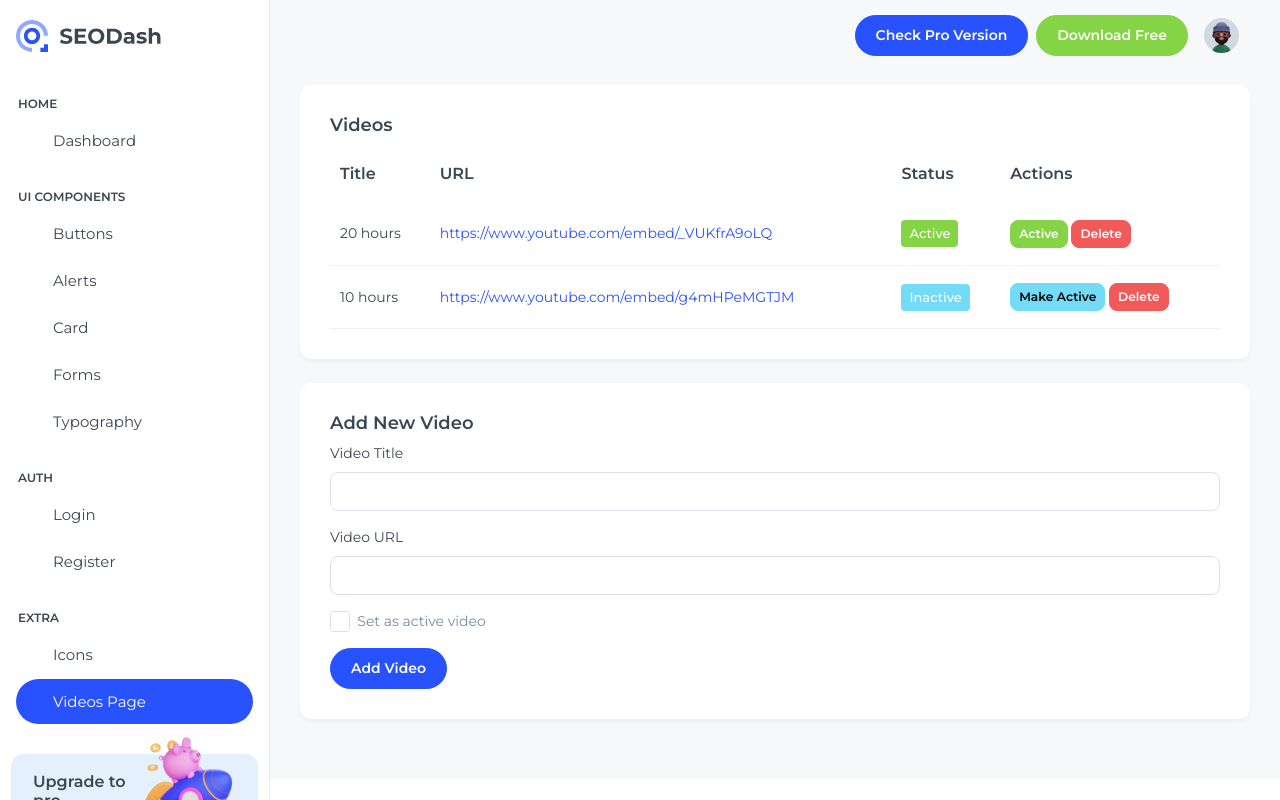
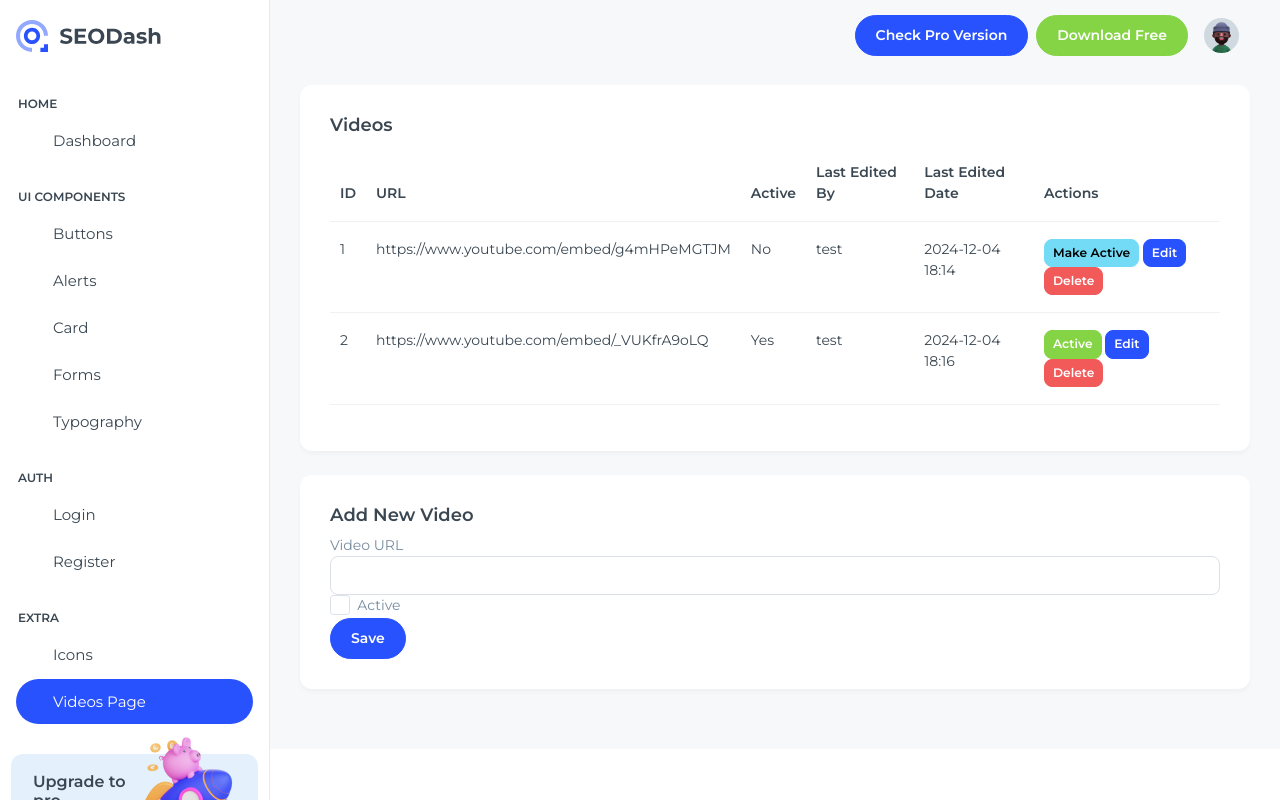
Before and after one commit to xFELAx/cmsSzt, a Django app: page /dashboard/videos-page/ in a window 1280 px wide. Run offline with Django 5.2, Linux system fonts and the light colour scheme; a user stored in the database is signed in; data comes from the database, SQL or seed files in the repository; some libraries are stand-ins or nearby versions.

Commit message:
Refactor video management: rename add/edit routes, update model fields, and remove unused migrations

```diff
--- a/cmsSzt/urls.py
+++ b/cmsSzt/urls.py
@@ -37,7 +37,7 @@ urlpatterns = [
         RegisterView.as_view(),
         name="authentication-register",
     ),
-    path("add-video/", views.add_video, name="add_video"),
-    path("edit-video/<int:video_id>/", views.edit_video, name="edit_video"),
+    path("create-video/", views.create_video, name="create_video"),
+    path("update_video/<int:video_id>/", views.update_video, name="update_video"),
     path("delete-video/<int:video_id>/", views.delete_video, name="delete_video"),
 ]
--- a/dashboard/models.py
+++ b/dashboard/models.py
@@ -1,17 +1,24 @@
 from django.db import models
+from django.utils import timezone
 
-# Create your models here.
 
 class Video(models.Model):
-    title = models.CharField(max_length=200)
-    url = models.URLField()
+    id = models.AutoField(primary_key=True)
     is_active = models.BooleanField(default=False)
+    url = models.URLField(max_length=100)
+    last_edited_by = models.ForeignKey(
+        "auth.User", on_delete=models.CASCADE, related_name="edited_videos"
+    )
+    last_edited_date = models.DateTimeField(auto_now=True)  # Changed to auto_now
+
+    class Meta:
+        db_table = "videos"
+        constraints = [models.UniqueConstraint(fields=["id"], name="AK_6")]
 
     def save(self, *args, **kwargs):
-        # If this video is being set to active, deactivate all other videos
         if self.is_active:
             Video.objects.exclude(pk=self.pk).update(is_active=False)
         super().save(*args, **kwargs)
 
     def __str__(self):
-        return self.title
+        return f"Video {self.id} - {self.url}"
--- a/dashboard/templates/SEODash-main/src/html/videos-page.html
+++ b/dashboard/templates/SEODash-main/src/html/videos-page.html
@@ -375,35 +375,29 @@
 
               {% if videos %}
               <div class="table-responsive">
-                <table class="table text-nowrap mb-0 align-middle">
-                  <thead class="text-dark fs-4">
+                <table class="table">
+                  <thead>
                     <tr>
-                      <th class="border-bottom-0">Title</th>
-                      <th class="border-bottom-0">URL</th>
-                      <th class="border-bottom-0">Status</th>
-                      <th class="border-bottom-0">Actions</th>
+                      <th>ID</th>
+                      <th>URL</th>
+                      <th>Active</th>
+                      <th>Last Edited By</th>
+                      <th>Last Edited Date</th>
+                      <th>Actions</th>
                     </tr>
                   </thead>
                   <tbody>
                     {% for video in videos %}
                     <tr>
-                      <td>{{ video.title }}</td>
-                      <td>
-                        <a href="{{ video.url }}" target="_blank"
-                          >{{ video.url }}</a
-                        >
-                      </td>
-                      <td>
-                        {% if video.is_active %}
-                        <span class="badge bg-success">Active</span>
-                        {% else %}
-                        <span class="badge bg-secondary">Inactive</span>
-                        {% endif %}
-                      </td>
+                      <td>{{ video.id }}</td>
+                      <td>{{ video.url }}</td>
+                      <td>{{ video.is_active|yesno:"Yes,No" }}</td>
+                      <td>{{ video.last_edited_by.username }}</td>
+                      <td>{{ video.last_edited_date|date:"Y-m-d H:i" }}</td>
                       <td>
                         <form
                           method="post"
-                          action="{% url 'edit_video' video.id %}"
+                          action="{% url 'update_video' video.id %}"
                           class="d-inline"
                         >
                           {% csrf_token %}
@@ -438,6 +432,15 @@
                             Active {% endif %}
                           </button>
                         </form>
+                        <!-- Edit Button that triggers modal -->
+                        <button
+                          type="button"
+                          class="btn btn-primary btn-sm"
+                          data-bs-toggle="modal"
+                          data-bs-target="#editModal{{ video.id }}"
+                        >
+                          Edit
+                        </button>
                         <form
                           method="post"
                           action="{% url 'delete_video' video.id %}"
@@ -454,6 +457,84 @@
                         </form>
                       </td>
                     </tr>
+                    <!-- Edit Modal -->
+                    <div
+                      class="modal fade"
+                      id="editModal{{ video.id }}"
+                      tabindex="-1"
+                      aria-labelledby="editModalLabel{{ video.id }}"
+                      aria-hidden="true"
+                    >
+                      <div class="modal-dialog">
+                        <div class="modal-content">
+                          <div class="modal-header">
+                            <h5
+                              class="modal-title"
+                              id="editModalLabel{{ video.id }}"
+                            >
+                              Edit Video
+                            </h5>
+                            <button
+                              type="button"
+                              class="btn-close"
+                              data-bs-dismiss="modal"
+                              aria-label="Close"
+                            ></button>
+                          </div>
+                          <form
+                            method="post"
+                            action="{% url 'update_video' video.id %}"
+                          >
+                            {% csrf_token %}
+                            <div class="modal-body">
+                              <div class="form-group">
+                                <label for="url{{ video.id }}">Video URL</label>
+                                <input
+                                  type="url"
+                                  class="form-control"
+                                  id="url{{ video.id }}"
+                                  name="url"
+                                  value="{{ video.url }}"
+                                  required
+                                  maxlength="100"
+                                />
+                              </div>
+                              <div class="form-check mt-3">
+                                <input
+                                  type="checkbox"
+                                  class="form-check-input"
+                                  id="is_active{{ video.id }}"
+                                  name="is_active"
+                                  {%
+                                  if
+                                  video.is_active
+                                  %}checked{%
+                                  endif
+                                  %}
+                                />
+                                <label
+                                  class="form-check-label"
+                                  for="is_active{{ video.id }}"
+                                  >Active</label
+                                >
+                              </div>
+                            </div>
+                            <div class="modal-footer">
+                              <button
+                                type="button"
+                                class="btn btn-secondary"
+                                data-bs-dismiss="modal"
+                              >
+                                Close
+                              </button>
+                              <button type="submit" class="btn btn-primary">
+                                Save changes
+                              </button>
+                            </div>
+                          </form>
+                        </div>
+                      </div>
+                    </div>
                     {% endfor %}
                   </tbody>
                 </table>
@@ -468,42 +549,29 @@
           <div class="card">
             <div class="card-body">
               <h5 class="card-title fw-semibold">Add New Video</h5>
-              <form method="post" action="{% url 'add_video' %}">
+              <form method="post" action="{% url 'create_video' %}">
                 {% csrf_token %}
-                <div class="mb-3">
-                  <label for="video_title" class="form-label"
-                    >Video Title</label
-                  >
-                  <input
-                    type="text"
-                    class="form-control"
-                    id="video_title"
-                    name="title"
-                    required
-                  />
-                </div>
-                <div class="mb-3">
-                  <label for="video_url" class="form-label">Video URL</label>
+                <div class="form-group">
+                  <label for="url">Video URL</label>
                   <input
                     type="url"
                     class="form-control"
-                    id="video_url"
+                    id="url"
                     name="url"
                     required
+                    maxlength="100"
                   />
                 </div>
-                <div class="mb-3 form-check">
+                <div class="form-check">
                   <input
                     type="checkbox"
                     class="form-check-input"
                     id="is_active"
                     name="is_active"
                   />
-                  <label class="form-check-label" for="is_active"
-                    >Set as active video</label
-                  >
+                  <label class="form-check-label" for="is_active">Active</label>
                 </div>
-                <button type="submit" class="btn btn-primary">Add Video</button>
+                <button type="submit" class="btn btn-primary">Save</button>
               </form>
             </div>
           </div>
--- a/dashboard/views.py
+++ b/dashboard/views.py
@@ -4,6 +4,7 @@ from django.shortcuts import render, redirect, get_object_or_404
 from django.contrib.auth import login
 from django.contrib.auth.views import LoginView
 from django.contrib.auth.decorators import login_required
+from django.utils import timezone
 from .forms import RegisterForm
 from .models import Video
 
@@ -48,29 +49,37 @@ def icon_tabler(request):
 
 
 @login_required
-def add_video(request):
+def create_video(request):
     if request.method == "POST":
-        title = request.POST.get("title")
         url = request.POST.get("url")
-        is_active = request.POST.get("is_active") == "on"
+        is_active = request.POST.get("is_active", False)
 
-        video = Video.objects.create(title=title, url=url, is_active=is_active)
-        video.save()
-    return redirect("videos-page")
+        video = Video.objects.create(
+            url=url,
+            is_active=is_active == "on",  # Convert checkbox value to boolean
+            last_edited_by=request.user,
+            last_edited_date=timezone.now(),
+        )
+        return redirect("videos-page")
+
+    return render(request, "dashboard/videos-page.html")
 
 
 @login_required
-def edit_video(request, video_id):
+def update_video(request, video_id):
     video = get_object_or_404(Video, id=video_id)
     if request.method == "POST":
-        title = request.POST.get("title")
-        url = request.POST.get("url")
+        # Get the new values from the form
+        new_url = request.POST.get("url")
         is_active = request.POST.get("is_active") == "on"
 
-        video.title = title
-        video.url = url
+        # Update the video
+        video.url = new_url
         video.is_active = is_active
+        video.last_edited_by = request.user
+        video.last_edited_date = timezone.now()
         video.save()
+        return redirect("videos-page")
 
     return redirect("videos-page")
 
@@ -78,12 +87,7 @@ def edit_video(request, video_id):
 @login_required
 def delete_video(request, video_id):
     video = get_object_or_404(Video, id=video_id)
-
-    if request.method == "POST":
-        title = video.title
-        video.delete()
-        print(f"Video deleted: {title}")  # For debugging
-
+    video.delete()
     return redirect("videos-page")
 
 
```
Also changed, not shown: dashboard/migrations/0001_initial.py, dashboard/migrations/0002_initial.py (deleted), dashboard/migrations/0003_video_created_at.py (deleted), dashboard/migrations/0004_remove_video_created_at_video_is_active.py (deleted), db.sqlite3.
